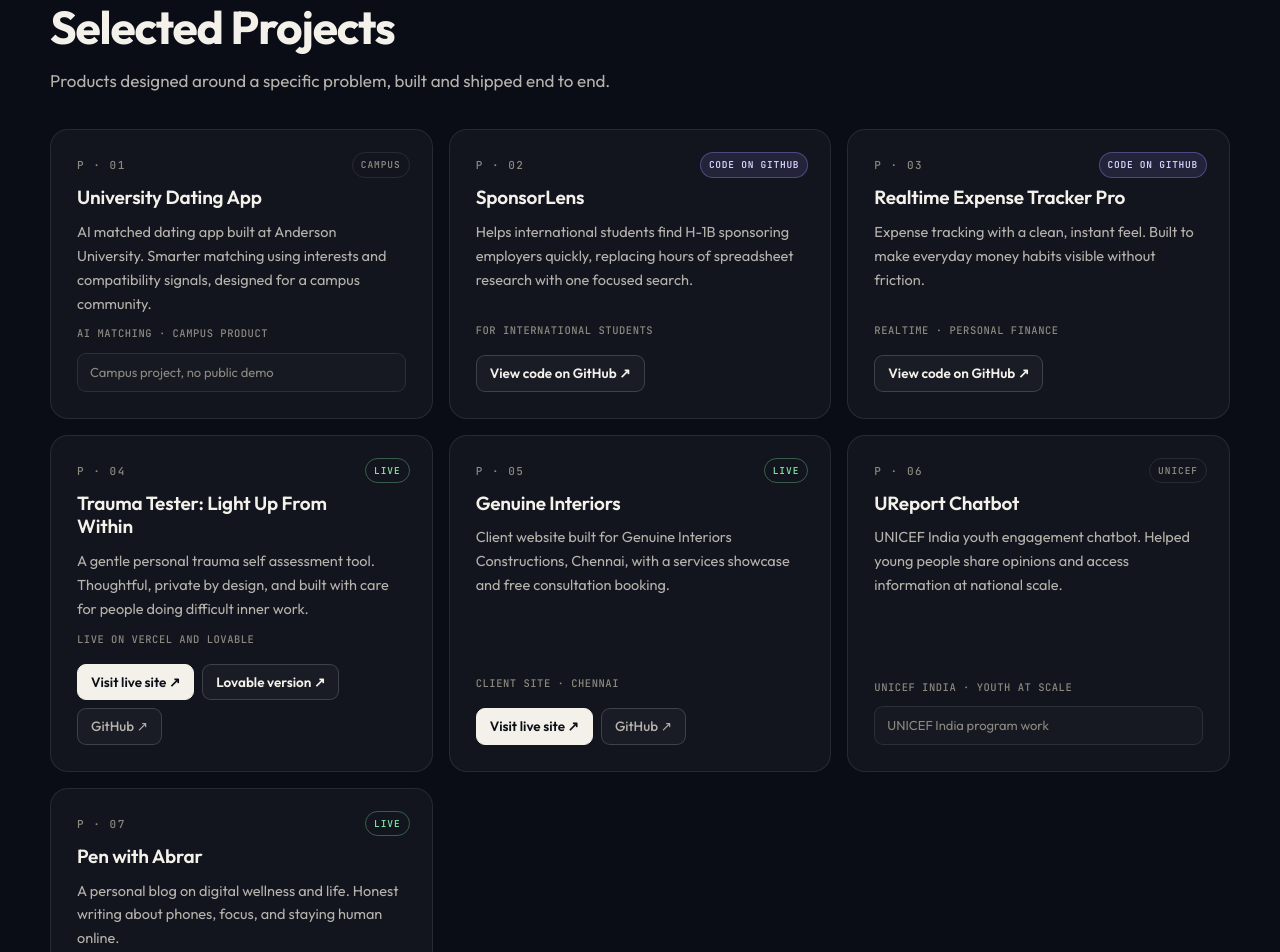
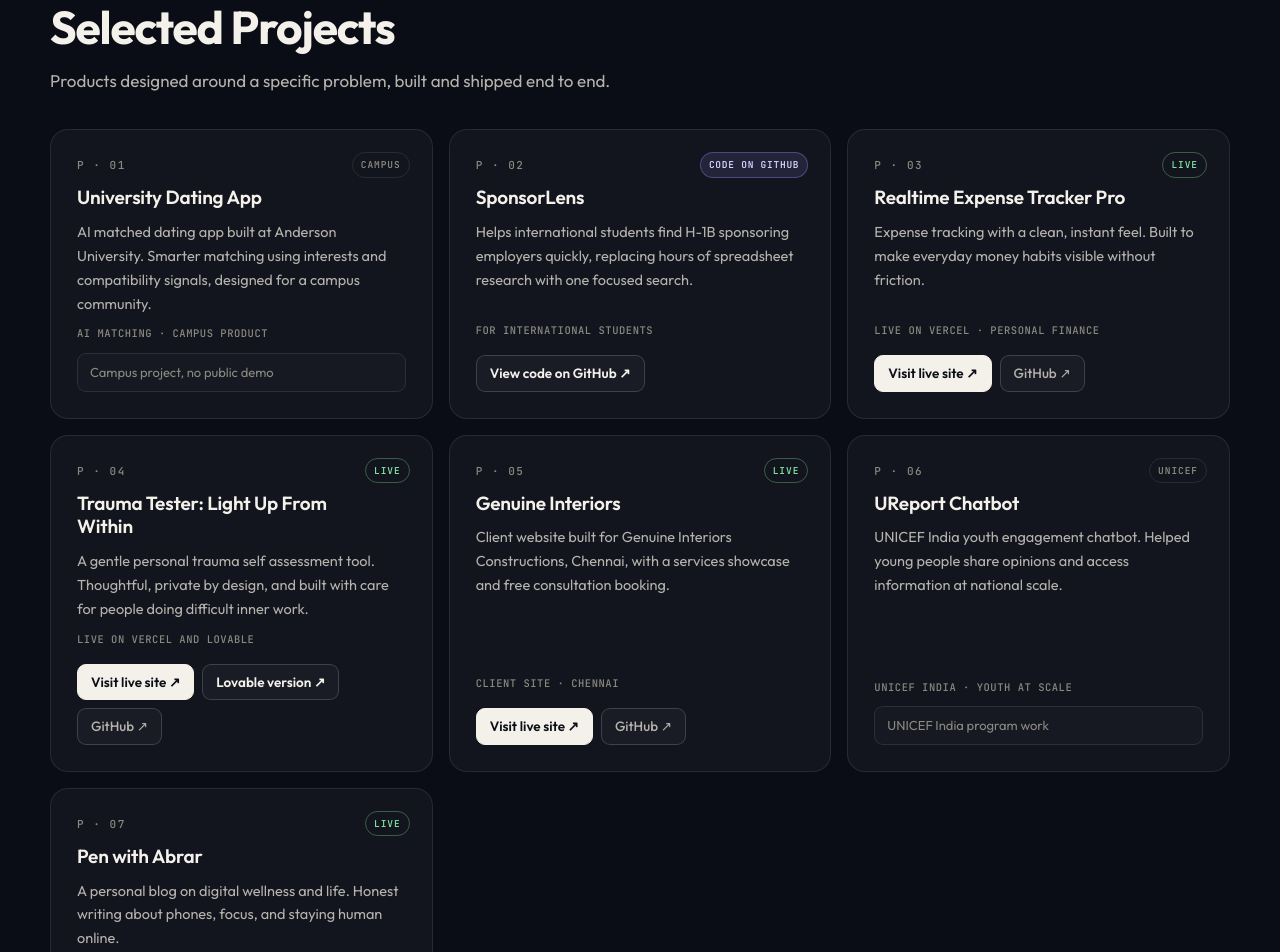
Before and after one commit to abrarAi-Dev/abrarAi-Dev.github.io, a plain HTML site: page index.html in a window 1280 px wide. Shown: the part 4011-4963 px from the top of the page. Drawn offline with Linux system fonts and the light colour scheme.

Commit message:
Portfolio: add live Vercel demo link to Realtime Expense Tracker Pro

```diff
--- a/index.html
+++ b/index.html
@@ -313,7 +313,7 @@ footer{padding:52px 0 110px;color:var(--muted2);font-size:14px}
     <div class="proj-grid">
       <article class="pcard"><span class="badge-soon">CAMPUS</span><span class="idx">P · 01</span><h3>University Dating App</h3><p>AI matched dating app built at Anderson University. Smarter matching using interests and compatibility signals, designed for a campus community.</p><span class="metric">AI MATCHING · CAMPUS PRODUCT</span><div class="proj-note">Campus project, no public demo</div></article>
       <article class="pcard"><span class="badge-code">CODE ON GITHUB</span><span class="idx">P · 02</span><h3>SponsorLens</h3><p>Helps international students find H-1B sponsoring employers quickly, replacing hours of spreadsheet research with one focused search.</p><span class="metric">FOR INTERNATIONAL STUDENTS</span><div class="proj-links"><a class="proj-btn" href="https://github.com/abrarAi-Dev/sponsorlens" target="_blank" rel="noopener">View code on GitHub ↗</a></div></article>
-      <article class="pcard"><span class="badge-code">CODE ON GITHUB</span><span class="idx">P · 03</span><h3>Realtime Expense Tracker Pro</h3><p>Expense tracking with a clean, instant feel. Built to make everyday money habits visible without friction.</p><span class="metric">REALTIME · PERSONAL FINANCE</span><div class="proj-links"><a class="proj-btn" href="https://github.com/abrarAi-Dev/realtime-expense-tracker-pro" target="_blank" rel="noopener">View code on GitHub ↗</a></div></article>
+      <article class="pcard"><span class="badge-live">LIVE</span><span class="idx">P · 03</span><h3>Realtime Expense Tracker Pro</h3><p>Expense tracking with a clean, instant feel. Built to make everyday money habits visible without friction.</p><span class="metric">LIVE ON VERCEL · PERSONAL FINANCE</span><div class="proj-links"><a class="proj-btn primary" href="https://realtime-expense-tracker-pro.vercel.app" target="_blank" rel="noopener">Visit live site ↗</a><a class="proj-btn subtle" href="https://github.com/abrarAi-Dev/realtime-expense-tracker-pro" target="_blank" rel="noopener">GitHub ↗</a></div></article>
       <article class="pcard"><span class="badge-live">LIVE</span><span class="idx">P · 04</span><h3>Trauma Tester: Light Up From Within</h3><p>A gentle personal trauma self assessment tool. Thoughtful, private by design, and built with care for people doing difficult inner work.</p><span class="metric">LIVE ON VERCEL AND LOVABLE</span><div class="proj-links"><a class="proj-btn primary" href="https://a-personal-touch-to-calm-yourself.vercel.app" target="_blank" rel="noopener">Visit live site ↗</a><a class="proj-btn" href="https://light-within-gentle-grounding.lovable.app" target="_blank" rel="noopener">Lovable version ↗</a><a class="proj-btn subtle" href="https://github.com/abrarAi-Dev/trauma-tester" target="_blank" rel="noopener">GitHub ↗</a></div></article>
       <article class="pcard"><span class="badge-live">LIVE</span><span class="idx">P · 05</span><h3>Genuine Interiors</h3><p>Client website built for Genuine Interiors Constructions, Chennai, with a services showcase and free consultation booking.</p><span class="metric">CLIENT SITE · CHENNAI</span><div class="proj-links"><a class="proj-btn primary" href="https://genuine-interiors.vercel.app" target="_blank" rel="noopener">Visit live site ↗</a><a class="proj-btn subtle" href="https://github.com/abrarAi-Dev/genuine-interiors" target="_blank" rel="noopener">GitHub ↗</a></div></article>
       <article class="pcard"><span class="badge-soon">UNICEF</span><span class="idx">P · 06</span><h3>UReport Chatbot</h3><p>UNICEF India youth engagement chatbot. Helped young people share opinions and access information at national scale.</p><span class="metric">UNICEF INDIA · YOUTH AT SCALE</span><div class="proj-note">UNICEF India program work</div></article>
```
